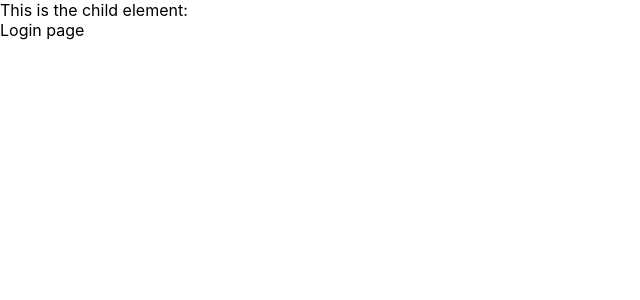
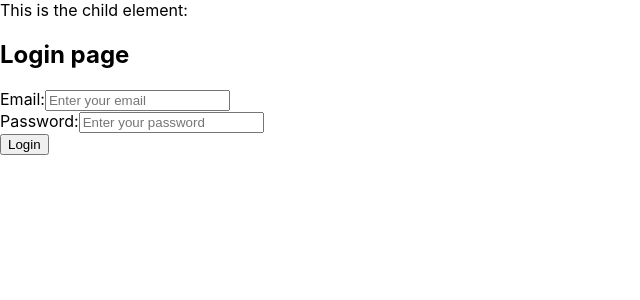
Before and after one commit to AidanRosen/RosenVerbatim, a React (Create React App) app: page /login in a window 1280 px wide. Shown: the top 300 px of the page, without its empty margins (0-640 px from the left). Built offline with nearby package versions, Linux system fonts and the light colour scheme; no server answers; the database is empty.

Commit message:
Added basic login register webpage

```diff
--- a/package.json
+++ b/package.json
@@ -9,6 +9,7 @@
     "firebase": "^9.23.0",
     "react": "^18.2.0",
     "react-dom": "^18.2.0",
+    "react-firebase-hooks": "^5.1.1",
     "react-router-dom": "^6.14.2",
     "react-scripts": "^2.1.3",
     "web-vitals": "^2.1.4"
--- a/src/components/auth/Login.js
+++ b/src/components/auth/Login.js
@@ -1,5 +1,57 @@
-import React from "react"
+import React, { useState } from "react"
+import { useLogin } from "../../hooks/auth"
+import { auth } from "../../lib/firebase"
+import { signInWithEmailAndPassword } from "firebase/auth";
 
 export default function Login() {
-    return <div>Login page</div>
+    const [email, setEmail] = useState("");
+    const [password, setPassword] = useState("");
+    const { login } = useLogin();
+
+    const handleEmailChange = (event) => {
+      setEmail(event.target.value);
+    };
+
+    const handlePasswordChange = (event) => {
+      setPassword(event.target.value);
+    };
+
+    const handleSubmit = async (event) => {
+      event.preventDefault();
+      try {
+        console.log(email);
+        console.log(password)
+        await login({email, password});
+      }
+      catch(error) {
+        console.log(error);
+      }
+    };
+
+    return (
+        <div>
+      <h2>Login page</h2>
+      <form onSubmit={handleSubmit}>
+        <div>
+          <label>Email:</label>
+          <input
+            type="text"
+            value={email}
+            onChange={handleEmailChange}
+            placeholder="Enter your email"
+          />
+        </div>
+        <div>
+          <label>Password:</label>
+          <input
+            type="password"
+            value={password}
+            onChange={handlePasswordChange}
+            placeholder="Enter your password"
+          />
+        </div>
+        <button type="submit">Login</button>
+      </form>
+    </div>
+    );
 }
--- /dev/null
+++ b/src/components/auth/Register.js
@@ -0,0 +1,61 @@
+import React, { useState } from "react";
+import { auth, app } from "../../lib/firebase";
+import { createUserWithEmailAndPassword} from "firebase/auth";
+import { useCreateUserWithEmailAndPassword } from "react-firebase-hooks/auth"
+
+export default function Register() {
+    const [email, setEmail] = useState("");
+  const [password, setPassword] = useState("");
+  const [error, setError] = useState(null);
+
+  const handleEmailChange = (e) => {
+    setEmail(e.target.value);
+  };
+
+  const handlePasswordChange = (e) => {
+    setPassword(e.target.value);
+  };
+
+  const handleRegister = async (e) => {
+    e.preventDefault();
+    setError(null);
+
+    try {
+      const userCredential = await createUserWithEmailAndPassword(auth, email, password);
+      console.log("User registered:", userCredential.user);
+      // Optionally, you can redirect the user to a different page after successful registration.
+    } catch (error) {
+      setError(error.message);
+    }
+  };
+
+  return (
+    <div>
+      <h2>Register</h2>
+      <form onSubmit={handleRegister}>
+        <div>
+          <label>Email:</label>
+          <input
+            type="email"
+            value={email}
+            onChange={handleEmailChange}
+            placeholder="Enter your email"
+            required
+          />
+        </div>
+        <div>
+          <label>Password:</label>
+          <input
+            type="password"
+            value={password}
+            onChange={handlePasswordChange}
+            placeholder="Enter your password"
+            required
+          />
+        </div>
+        {error && <div style={{ color: "red" }}>{error}</div>}
+        <button type="submit">Register</button>
+      </form>
+    </div>
+  );
+}
--- a/src/components/layout/index.js
+++ b/src/components/layout/index.js
@@ -1,6 +1,6 @@
 import { Outlet, useLocation, useNavigate } from "react-router-dom"
 import React, { useEffect } from "react"
-import useAuth from "../../hooks/auth"
+import { useAuth } from "../../hooks/auth"
 
 export default function Layout() {
     const location = useLocation();
--- a/src/hooks/auth.js
+++ b/src/hooks/auth.js
@@ -1,3 +1,35 @@
-export default function useAuth() {
-    return {user: true, isLoading: false};
+import { signInWithEmailAndPassword } from "firebase/auth";
+import { auth } from "../lib/firebase"
+import { useState } from "react";
+import { useAuthState } from "react-firebase-hooks/auth"
+import { useNavigate } from "react-router-dom";
+
+
+export function useAuth() {
+    const [authUser, isLoading, error] = useAuthState(auth);
+
+    return {user: authUser, isLoading: isLoading, error: error};
 }
+
+export function useLogin() {
+    const [isLoading, setLoading] = useState(false);
+    const navigate = useNavigate();
+
+    async function login({email, password}) {
+        setLoading(true);
+
+        try {
+            console.log(email)
+            console.log(password)
+            await signInWithEmailAndPassword(auth, email, password);
+            navigate("/protected/dashboard");
+        }
+        catch(error) {
+            console.log(error);
+            return false;
+        }
+        return true;
+    }
+
+    return { login, isLoading}
+}
--- a/src/lib/routes.js
+++ b/src/lib/routes.js
@@ -4,6 +4,7 @@ import { createBrowserRouter } from "react-router-dom"
 import Login from "../components/auth/Login"
 import Layout from "../components/layout"
 import DashBoard from "../components/dashboard"
+import Register from "../components/auth/Register"
 
 export const router = createBrowserRouter([
   {
@@ -13,6 +14,10 @@ export const router = createBrowserRouter([
       {
         path: "login",
         element: <Login />,
+      },
+      {
+        path: "register",
+        element: <Register />
       },
       {
         path: "protected",
```
Also changed, not shown: 1 other file (tests, documents, lock files or other folders).
